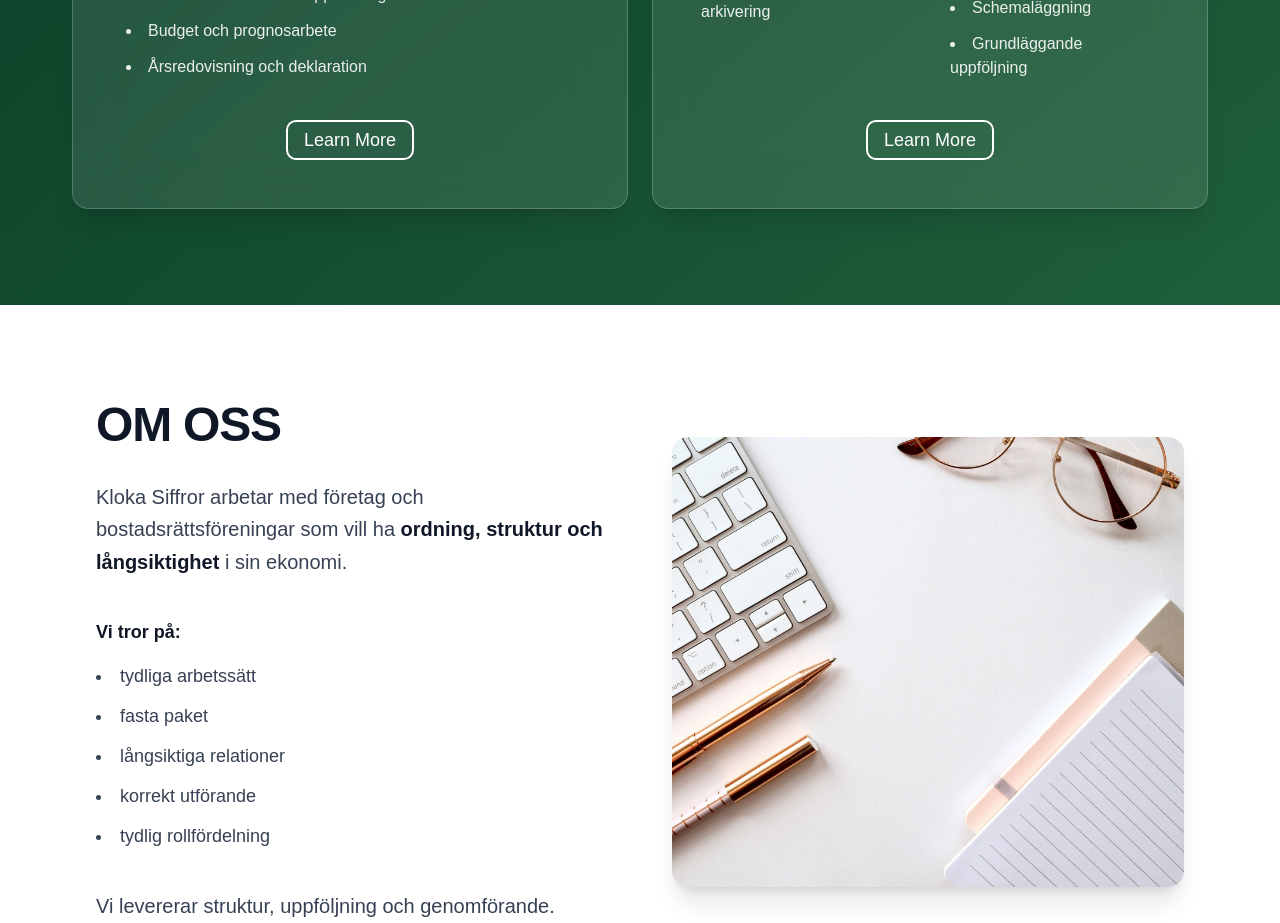
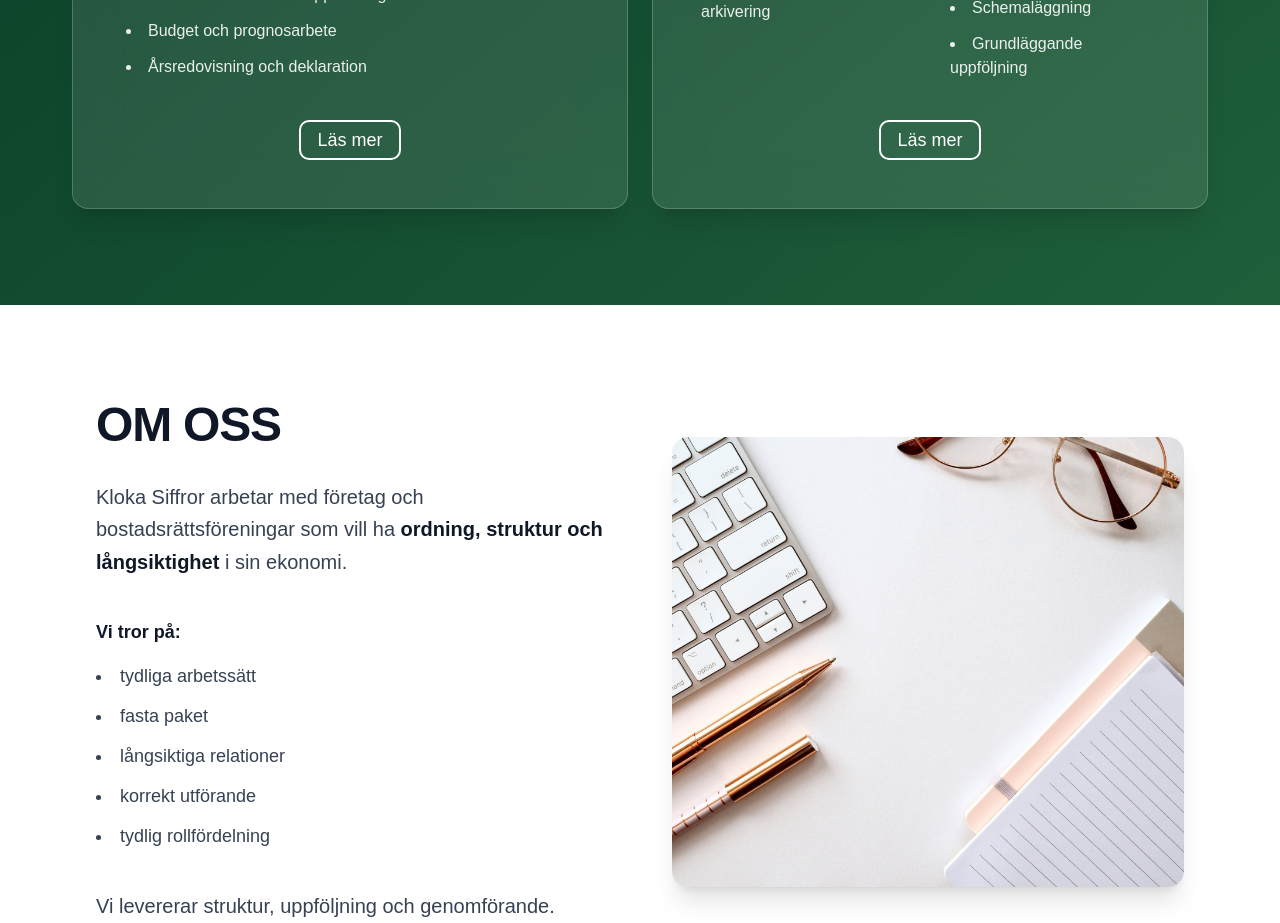
Before and after one commit to DouglasLindahl/klokasiffror-test-, a Next.js app: page / in a window 1280 px wide. Shown: the part 3880-4803 px from the top of the page. Built offline with nearby package versions, Linux system fonts and the light colour scheme.

Commit message:
Update page.tsx

```diff
--- a/app/page.tsx
+++ b/app/page.tsx
@@ -463,7 +463,7 @@
                 }}
                 className="cursor-pointer flex items-center gap-3 text-white border-2 border-solid border-white px-4 py-1 rounded-lg hover:bg-white hover:text-[#1F5F3A]"
               >
-                <span className="text-lg">Learn More</span>
+                <span className="text-lg">Läs mer</span>
               </button>
             </div>
           </div>
@@ -539,7 +539,7 @@
                 }}
                 className="cursor-pointer flex items-center gap-3 text-white border-2 border-solid border-white px-4 py-1 rounded-lg hover:bg-white hover:text-[#1F5F3A]"
               >
-                <span className="text-lg">Learn More</span>
+                <span className="text-lg">Läs mer</span>
               </button>
             </div>
           </div>
```
